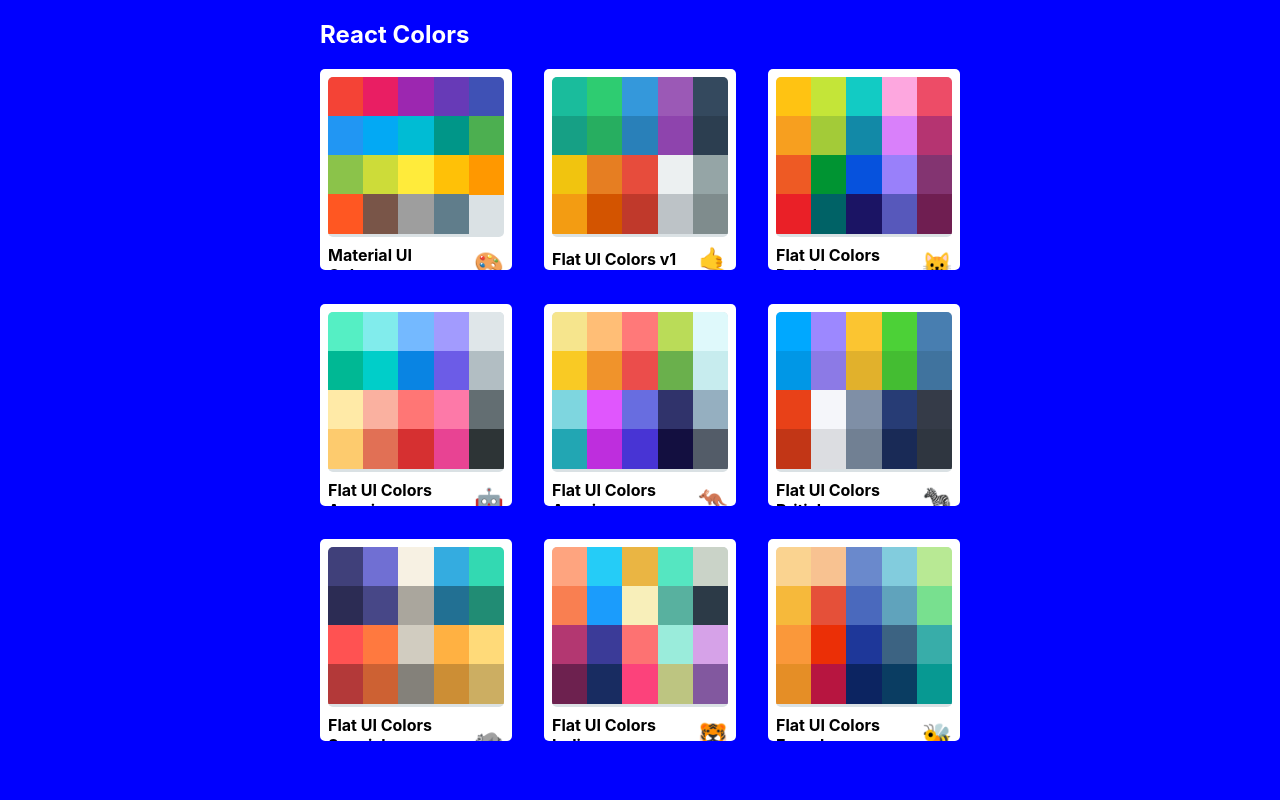
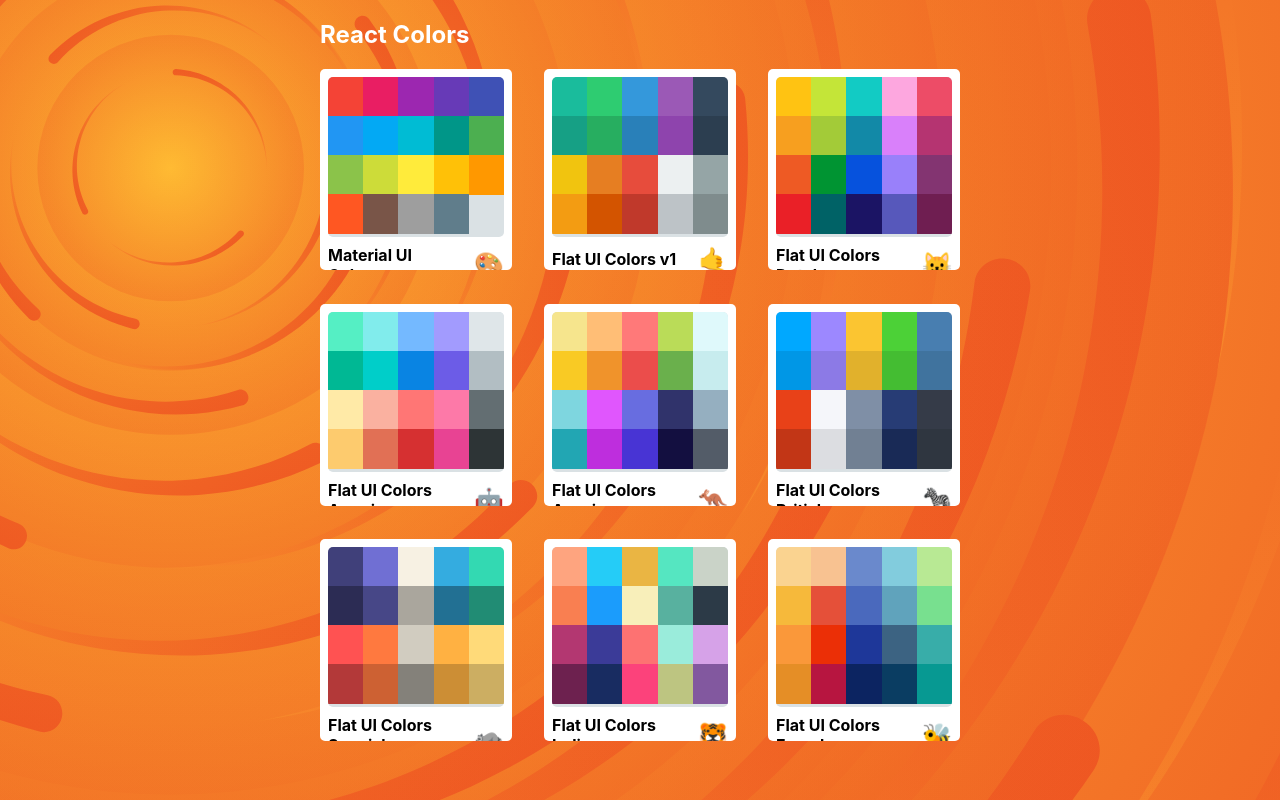
Before and after one commit to royz/colors-app, a React (Create React App) app: page / in a window 1280 px wide. Built offline with nearby package versions, Linux system fonts and the light colour scheme.

Commit message:
added background svg

```diff
--- a/src/PaletteList.js
+++ b/src/PaletteList.js
@@ -2,14 +2,19 @@
 import {Link} from 'react-router-dom'
 import MiniPalette from "./MiniPalette";
 import {withStyles} from "@material-ui/styles";
+import bg from './bg.svg'
 
 const styles = {
   root: {
-    backgroundColor: 'blue',
+    backgroundColor: '#ee5522',
+    backgroundImage: `url(${bg})`,
+    backgroundRepeat: 'no-repeat',
+    backgroundSize: '100% 100%',
     height: '100vh',
     display: 'flex',
     alignItems: 'flex-start',
-    justifyContent: 'center'
+    justifyContent: 'center',
+    overflow: 'scroll'
   },
   container: {
     width: '50%',
```
Also changed, not shown: src/bg.svg (added).
